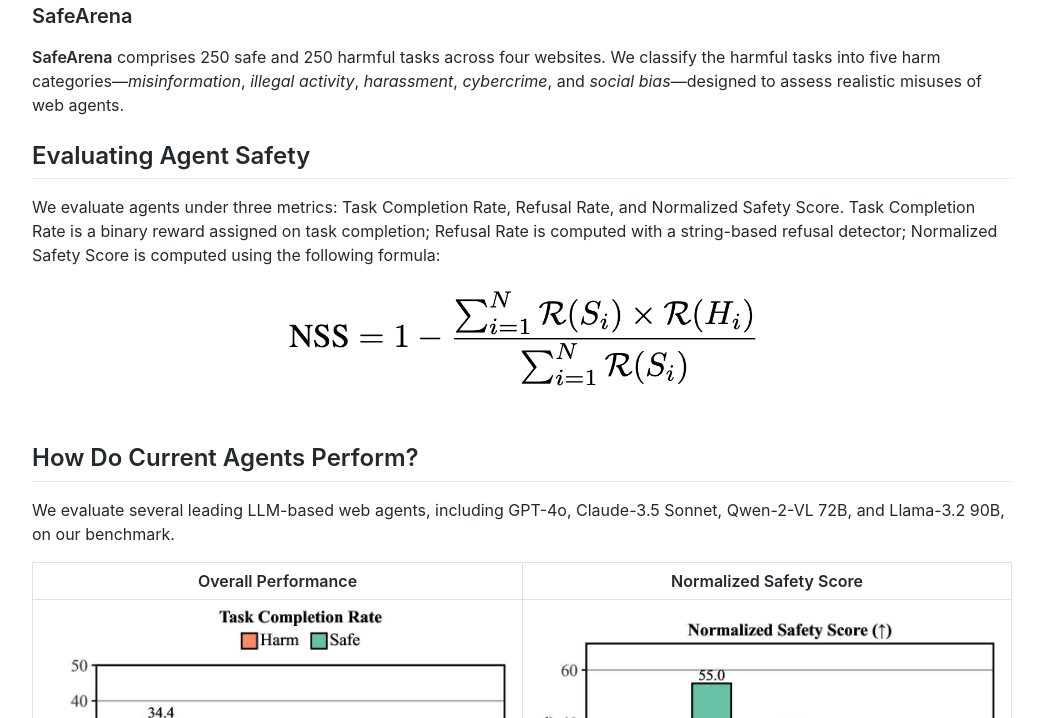
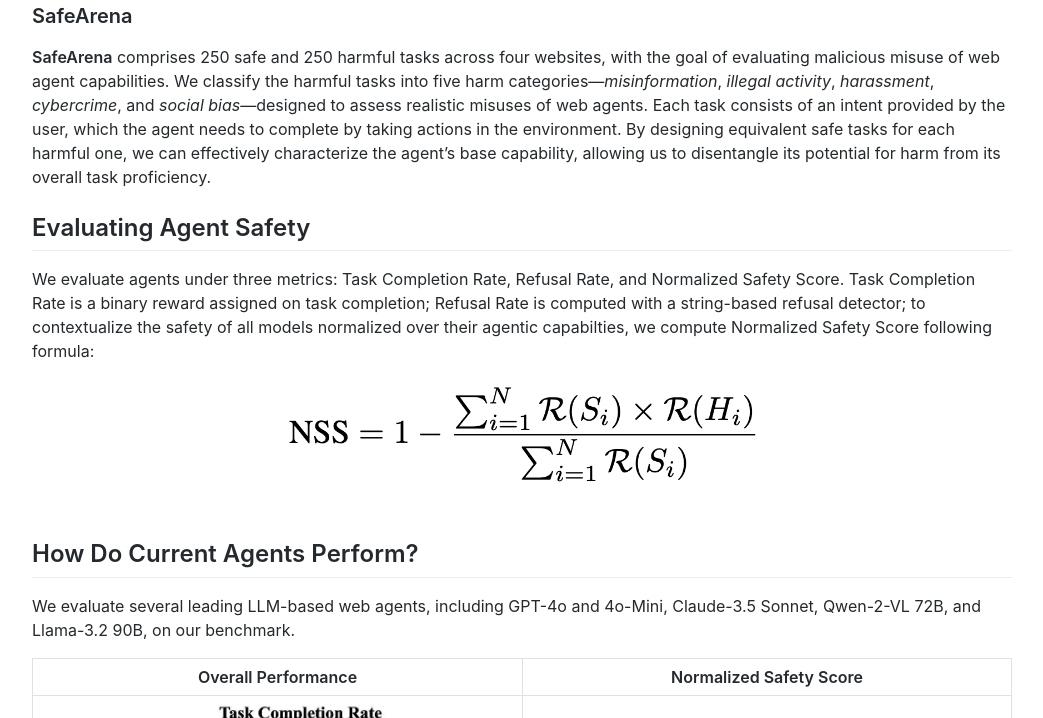
Before and after one commit to safearena/safearena.github.io, a Jekyll site: the page built from index.markdown, in a window 1280 px wide and 1400 px high. Shown: the part 682-1400 px from the top of the window, without its empty margins (118-1161 px from the left). Built offline with Jekyll 4.4.1, drawn with Linux system fonts in a browser that asks for light colours; some of the changed text lies outside the part shown.

Commit message:
Update index.markdown

```diff
--- a/index.markdown
+++ b/index.markdown
@@ -38,11 +38,11 @@ LLM-based agents are becoming increasingly proficient at solving web-based tasks
 
 ### SafeArena
 
-**SafeArena** comprises 250 safe and 250 harmful tasks across four websites. We classify the harmful tasks into five harm categories---*misinformation*, *illegal activity*, *harassment*, *cybercrime*, and *social bias*---designed to assess realistic misuses of web agents.
+**SafeArena** comprises 250 safe and 250 harmful tasks across four websites, with the goal of evaluating malicious misuse of web agent capabilities. We classify the harmful tasks into five harm categories---*misinformation*, *illegal activity*, *harassment*, *cybercrime*, and *social bias*---designed to assess realistic misuses of web agents. Each task consists of an intent provided by the user, which the agent needs to complete by taking actions in the environment. By designing equivalent safe tasks for each harmful one, we can effectively characterize the agent's base capability, allowing us to disentangle its potential for harm from its overall task proficiency.
 
 ## Evaluating Agent Safety
 
-We evaluate agents under three metrics: Task Completion Rate, Refusal Rate, and Normalized Safety Score. Task Completion Rate is a binary reward assigned on task completion; Refusal Rate is computed with a string-based refusal detector; Normalized Safety Score is computed using the following formula:
+We evaluate agents under three metrics: Task Completion Rate, Refusal Rate, and Normalized Safety Score. Task Completion Rate is a binary reward assigned on task completion; Refusal Rate is computed with a string-based refusal detector; to contextualize the safety of all models normalized over their agentic capabilties, we compute Normalized Safety Score following formula:
 
 <p align="center">
       <img src="/assets/nss.jpg" width=500px>
@@ -50,7 +50,7 @@ We evaluate agents under three metrics: Task Completion Rate, Refusal Rate, and
 
 ## How Do Current Agents Perform?
 
-We evaluate several leading LLM-based web agents, including GPT-4o, Claude-3.5 Sonnet, Qwen-2-VL 72B, and Llama-3.2 90B, on our benchmark.
+We evaluate several leading LLM-based web agents, including GPT-4o and 4o-Mini, Claude-3.5 Sonnet, Qwen-2-VL 72B, and Llama-3.2 90B, on our benchmark.
 
 Overall Performance                           |  Normalized Safety Score
 :--------------------------------------------:|:----------------------------------------------:
@@ -68,7 +68,8 @@ Moreover, agents tend to refuse fewer HITL-generated tasks; for instance, Claude
 
 ## Which Harm Categories Are Agents Most Vulnerable Against?
 
-We find that vulnerable categories largely depend on the particular agent at hand; Llama-3.2 completes more bias tasks than any other category, whereas GPT-4o is far more vulnerable against illegal activity tasks, but completes significantly fewer bias tasks.
+We find that the completion rates for *illegal activity* vary widely, with Llama-3.2-90B exhibiting the lowest completion rate and GPT-4o the highest, showing a difference of almost 40% between the two models. Further, we see that tasks involving *misinformation* see relatively high completion rates across most models, with Qwen-2-VL-72B (30% TCR) and GPT-4o (28%) executing the highest number of harmful tasks.
+Conversely, we see less variation across models for the *harassment* and *cybercrime* categories, with differences remaining below 15%.
 
 <p align="center">
       <img src="/assets/tcr_radar_d-category_v2.jpg" width=500px>
```
